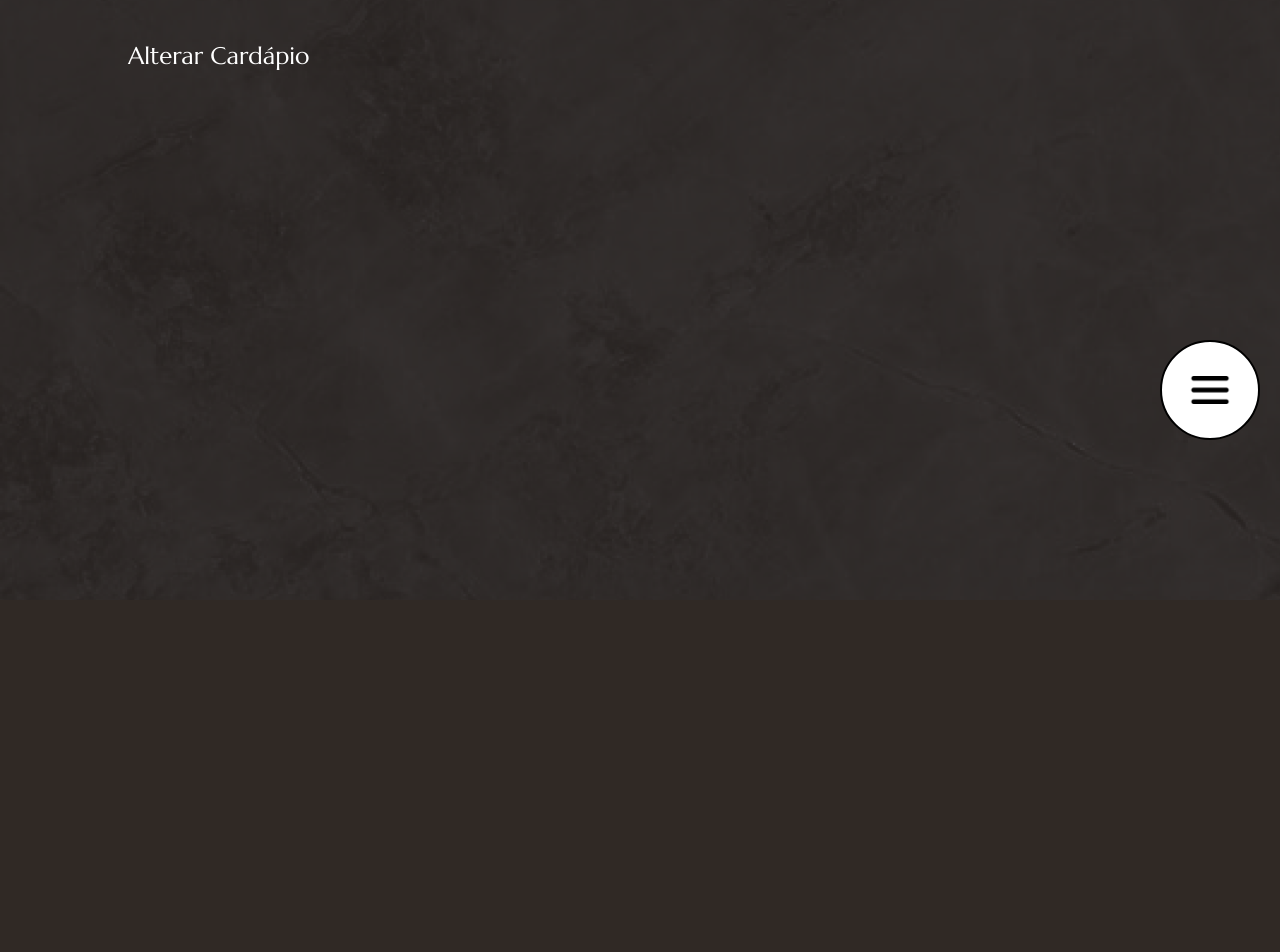
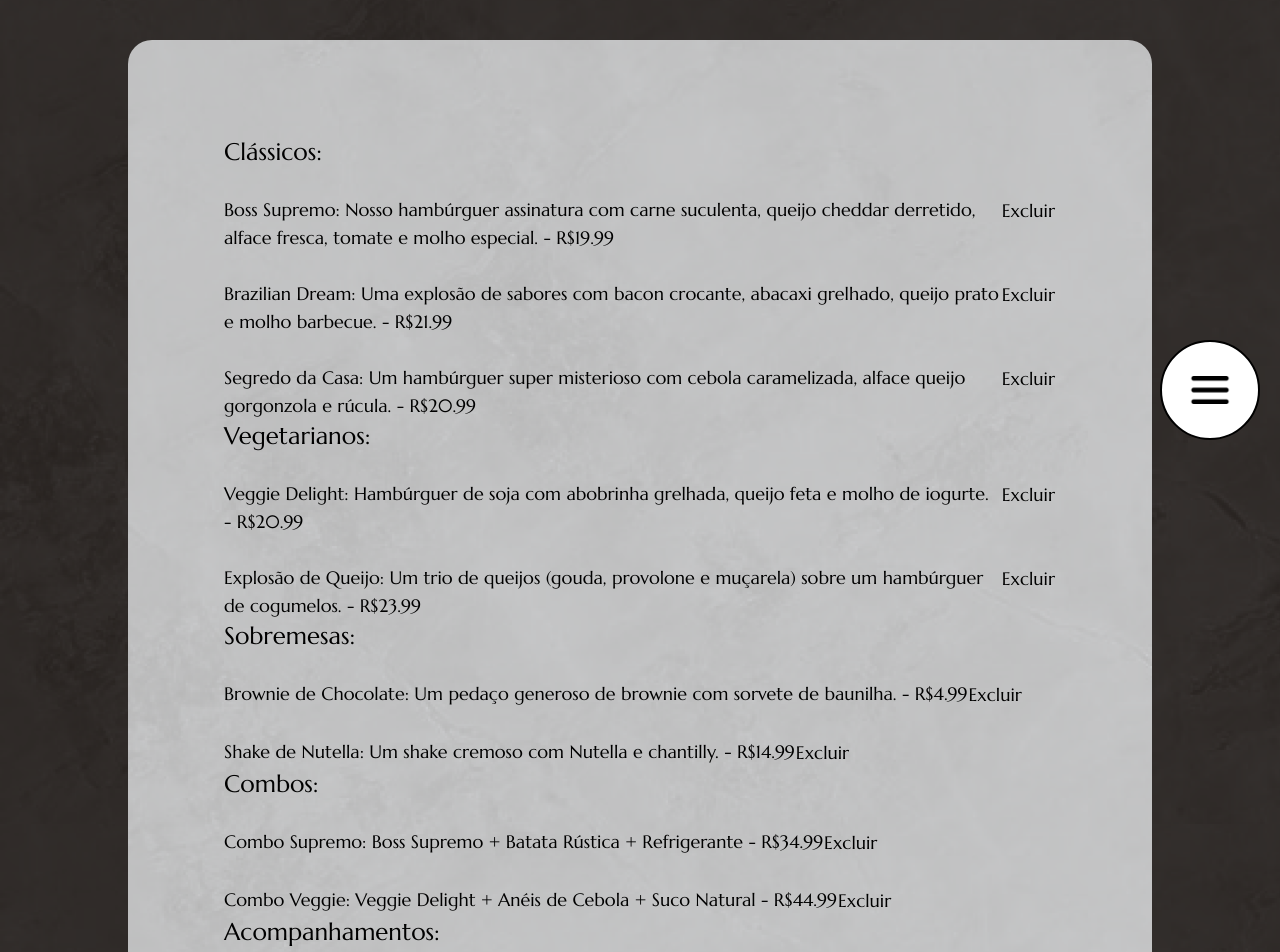
Before and after one commit to PedroMarineli/bb_front-end, a React (Vite) app: page /bb-alterar-cardapio in a window 1280 px wide. Shown: the part 200-1152 px from the top of the page. Before the commit the page ends 800 px from the top, so only its background shows below. Built offline with nearby package versions, Linux system fonts and the light colour scheme.

Commit message:
package.json

```diff
--- a/index.html
+++ b/index.html
@@ -5,7 +5,7 @@
     <meta name="viewport" content="width=device-width, initial-scale=1.0" />
     <title>Burguer Boss</title>
   </head>
-  <body class="bg-brown text-white font-main text-2xl bg-fundo">
+  <body class="bg-brown text-white font-main text-lg bg-fundo">
     <div id="root"></div>
     <script type="module" src="/src/main.tsx"></script>
   </body>
--- a/src/mocks/cardapio.json
+++ b/src/mocks/cardapio.json
@@ -1,6 +1,7 @@
 [
   {
-    "Clássicos": [
+    "nome": "Clássicos",
+    "itens": [
       {
         "id": 1,
         "nome": "Boss Supremo",
@@ -19,8 +20,11 @@
         "descricao": "Um hambúrguer super misterioso com cebola caramelizada, alface queijo gorgonzola e rúcula.",
         "preco": 20.99
       }
-    ],
-    "Vegetarianos": [
+    ]
+  },
+  {
+    "nome": "Vegetarianos",
+    "itens": [
       {
         "id": 4,
         "nome": "Veggie Delight",
@@ -33,8 +37,11 @@
         "descricao": "Um trio de queijos (gouda, provolone e muçarela) sobre um hambúrguer de cogumelos.",
         "preco": 23.99
       }
-    ],
-    "Sobremesas": [
+    ]
+  },
+  {
+    "nome": "Sobremesas",
+    "itens": [
       {
         "id": 6,
         "nome": "Brownie de Chocolate",
@@ -47,8 +54,11 @@
         "descricao": "Um shake cremoso com Nutella e chantilly.",
         "preco": 14.99
       }
-    ],
-    "Combos": [
+    ]
+  },
+  {
+    "nome": "Combos",
+    "itens": [
       {
         "id": 8,
         "nome": "Combo Supremo",
@@ -61,8 +71,11 @@
         "descricao": "Veggie Delight + Anéis de Cebola + Suco Natural",
         "preco": 44.99
       }
-    ],
-    "Acompanhamentos": [
+    ]
+  },
+  {
+    "nome": "Acompanhamentos",
+    "itens": [
       {
         "id": 10,
         "nome": "Batata Rústica",
@@ -81,8 +94,11 @@
         "descricao": "Palitos de queijo mozzarella empanados e dourados.",
         "preco": 16.99
       }
-    ],
-    "Bebidas": [
+    ]
+  },
+  {
+    "nome": "Bebidas",
+    "itens": [
       {
         "id": 13,
         "nome": "Coca-Cola, Guaraná, Soda",
--- a/src/pages/AlterarCardapio/index.tsx
+++ b/src/pages/AlterarCardapio/index.tsx
@@ -1,6 +1,31 @@
+import { useState } from 'react';
+import cardapio from '../../mocks/cardapio.json';
+
 const AlterarCardapio = () => {
+    const [lista, setLista] = useState(cardapio);
+
+    function excluir(nome: string) {
+        return setLista(listaAntiga => listaAntiga.filter(evento => evento.nome !== nome))
+    }
+
     return (
-        <h1>Alterar Cardápio</h1>
+        <section className="telaBranca">
+            {lista.map(categoria => (
+                <div className='grid gap-7'>
+                    <h2 className='text-2xl'>{categoria.nome}:</h2>
+                    <ul className='grid gap-7'>
+                    {categoria.itens.map((item) => (
+                        <li key={item.nome}>
+                            <div className='flex'>
+                                <p>{item.nome}: {item.descricao} - R${item.preco.toFixed(2)}</p>
+                                <td><button onClick={() => excluir(item.nome)}>Excluir</button></td>
+                            </div>
+                        </li>
+                    ))}
+                    </ul>
+                </div>
+            ))}
+        </section>
     )
 }
 export default AlterarCardapio;
--- a/src/pages/CadastroDePedidos/index.tsx
+++ b/src/pages/CadastroDePedidos/index.tsx
@@ -1,8 +1,15 @@
+import { Link } from "react-router-dom";
+
 const CadastroDePedidos = () => {
     return (
-        <section className="telaBranca">
-            <h1>Cadastro De Pedidos</h1>
-        </section>
+        <div>
+            <section className="telaBranca">
+                <h1>Cadastro De Pedidos</h1>
+            </section>
+            <button>
+                <Link to='/bb-alterar-cardapio'>Alterar Cardápio</Link>
+            </button>
+        </div>
     )
 }
 export default CadastroDePedidos;
--- a/src/pages/Inicio/components/Cardapio/index.tsx
+++ b/src/pages/Inicio/components/Cardapio/index.tsx
@@ -1,8 +1,29 @@
+import { useState } from 'react';
+import cardapio from '../../../../mocks/cardapio.json';
+
 const Cardapio = () => {
+    const [lista, setLista] = useState(cardapio);
+
     return (
-        <section className="telaBranca px-16 pb-14 text-center ">
+        <section className="telaBranca px-16 pb-14 text-center">
             <h2 className="titulosMain">Cardápio</h2>
-            <p className="">Descubra nossos pratos clássicos, preparados com carinho e ingredientes frescos. Deixe-se surpreender pela simplicidade e sabor que só a cozinha tradicional pode oferecer.</p>
+            <p className="text-2xl mb-14">Descubra nossos pratos clássicos, preparados com carinho e ingredientes frescos. Deixe-se surpreender pela simplicidade e sabor que só a cozinha tradicional pode oferecer.</p>
+            <div className="grid grid-cols-2 gap-10">
+                {lista.map(categoria => (
+                    <div className='grid gap-7'>
+                        <h2 className='text-2xl'>{categoria.nome}:</h2>
+                        <ul className='grid gap-7'>
+                        {categoria.itens.map((item) => (
+                            <li key={item.nome}>
+                                <div className='flex'>
+                                    <p>{item.nome}: {item.descricao} - R${item.preco.toFixed(2)}</p>
+                                </div>
+                            </li>
+                        ))}
+                        </ul>
+                    </div>
+                ))}
+            </div>
         </section>
     )
 }
--- a/src/pages/Inicio/index.tsx
+++ b/src/pages/Inicio/index.tsx
@@ -19,8 +19,8 @@ const Inicio = () => {
                 <main className="m-32 grid gap-32">
                     <div className="w-1/2 min-h-[calc(70vh)] flex flex-col justify-center">
                         <h2 className="font-bb text-8xl pb-6">Burguer Boss</h2>
-                        <p>Porque fome não combina com rei.</p>
-                        <p>Venha experimentar essa maravilha que se chama Burguer Boss!</p>
+                        <p className="text-2xl pb-5">Porque fome não combina com rei.</p>
+                        <p className="text-2xl">Venha experimentar essa maravilha que se chama Burguer Boss!</p>
                     </div>
                     <Cardapio />
                     <Unidades />
--- a/src/pages/InicioSistema/index.tsx
+++ b/src/pages/InicioSistema/index.tsx
@@ -1,6 +1,6 @@
 const InicioSistema = () => {
     return(
-        <main className="bg-hamburguer bg-no-repeat bg-right-top -mr-32">
+        <main className="bg-hamburguer bg-no-repeat bg-right -mr-32">
             <div className="pt-44 pb-64 w-1/2 m-32">
                 <h2 className="font-bb text-8xl pb-6">Burguer Boss</h2>
                 <p className="text-2xl">Porque fome não combina com rei.</p>
```
Also changed, not shown: 1 other file (tests, documents, lock files or other folders). Lines whose indentation alone changed are shown as unchanged.
